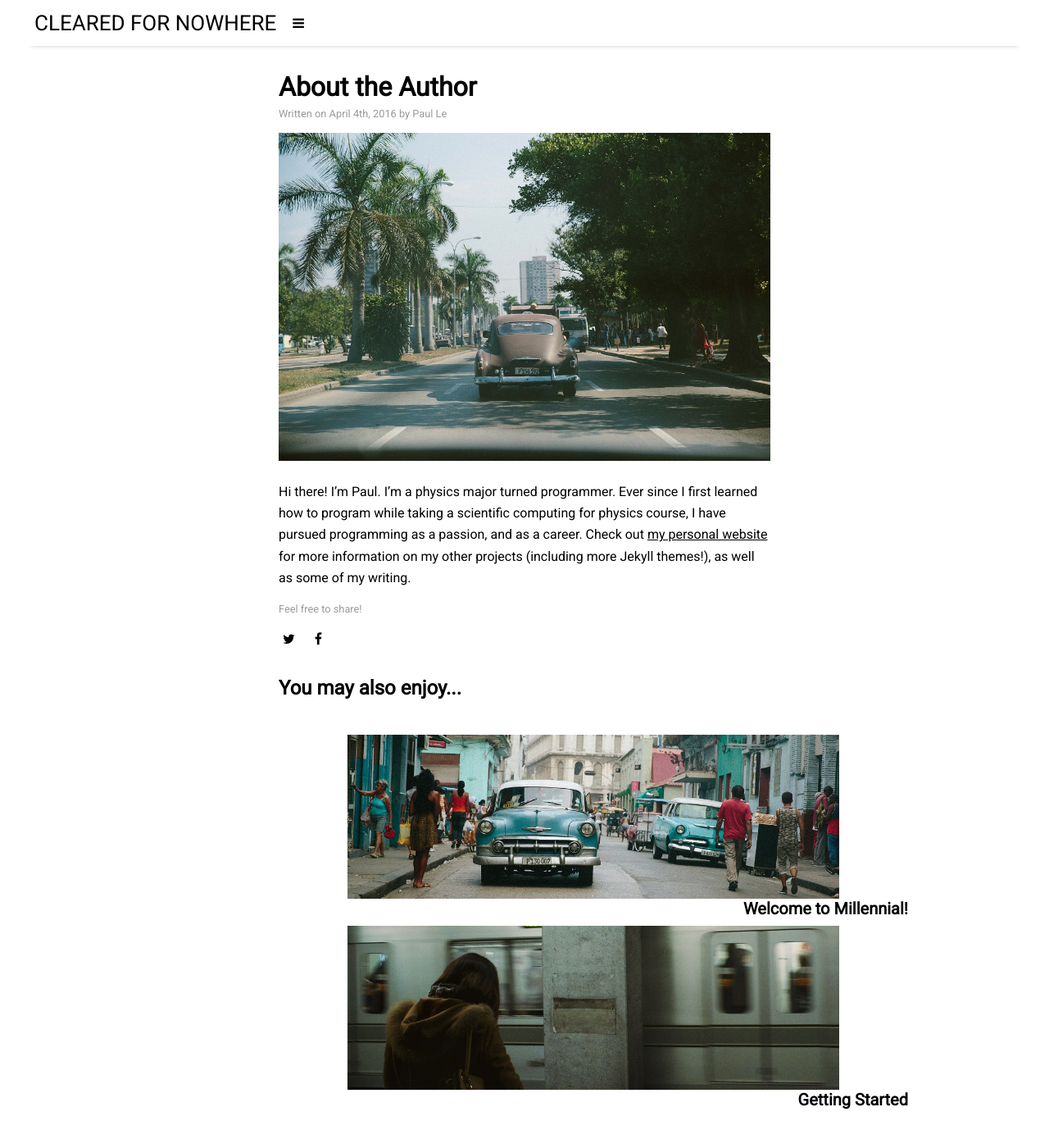
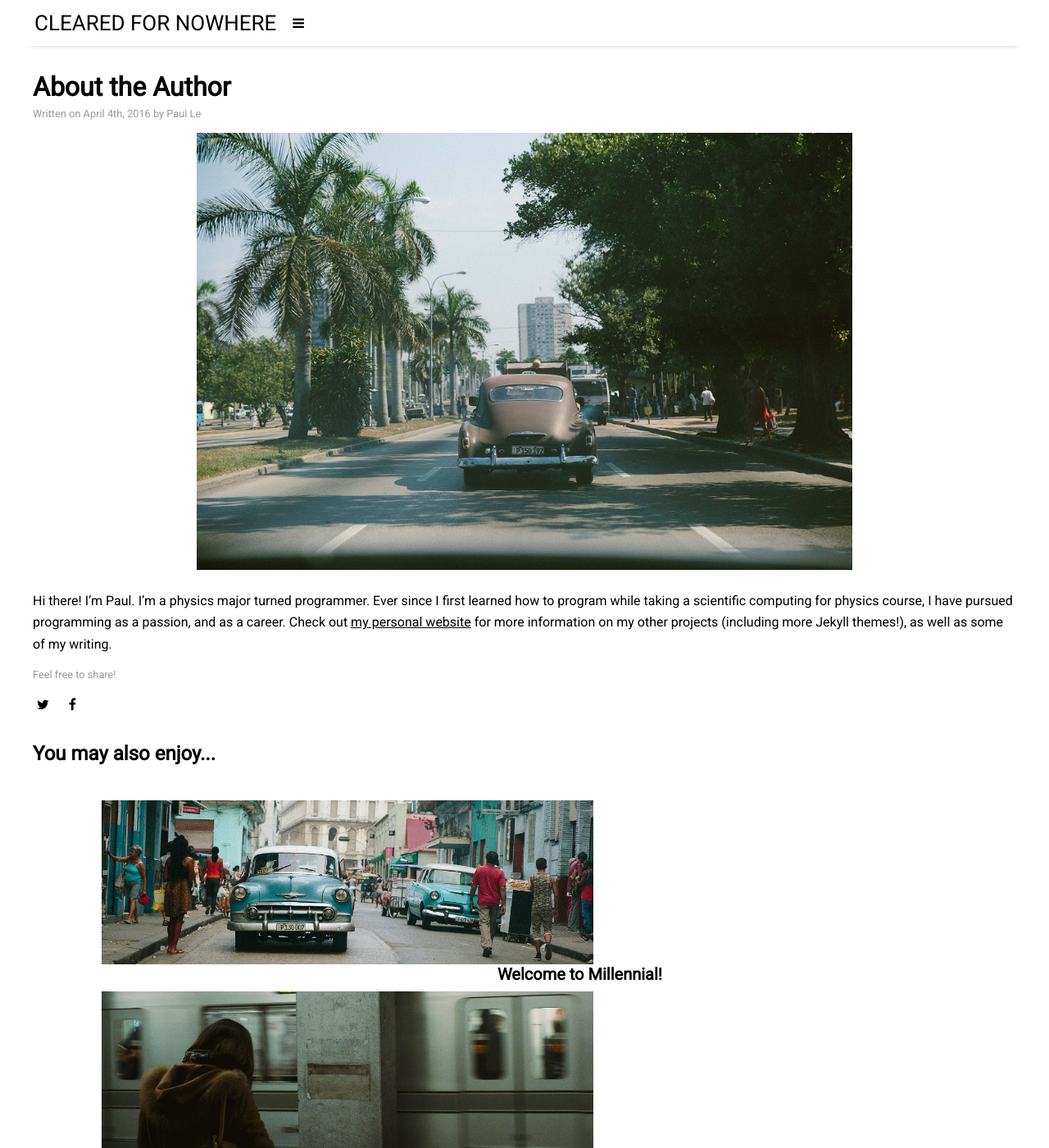
Before and after one commit to ClearedForNowhere/ClearedForNowhere.github.io, a Jekyll site: the page built from _posts/2016-04-04-about-the-author.md, in a window 1280 px wide and 1400 px high. Shown: the whole window at 82% size. Built offline with Jekyll 4.4.1, drawn with Linux system fonts in a browser that asks for light colours; nearby versions of some CDN libraries.

Commit message:
Update _post.scss

```diff
--- a/_sass/_post.scss
+++ b/_sass/_post.scss
@@ -13,11 +13,11 @@
   align: middle;
   margin: 5px auto 25px;
   display: block;
-  max-width: 600px;
+  max-width: 800px;
 }
 @media (max-width: $container-width) {
   .post-content {
-    width: 600px;
+    width: 1200px;
     display: block;
     margin: 10px auto 10px;
   }
@@ -25,7 +25,7 @@
     align: middle;
     margin: 5px auto 25px;
     display: block;
-    max-width: 600px;
+    max-width: 800px;
   }
 }
 @media (max-width: $tablet-width) {
```
